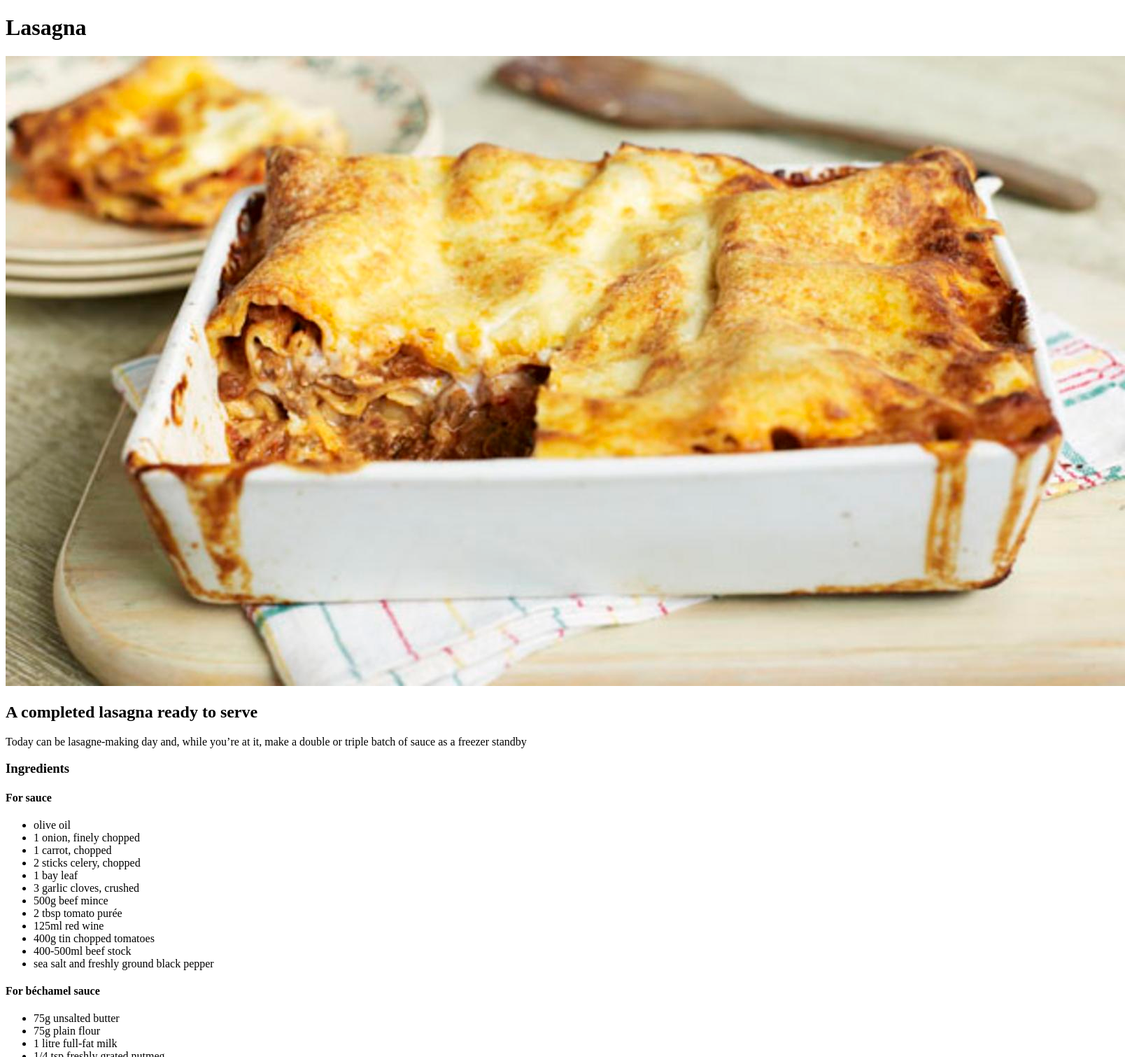
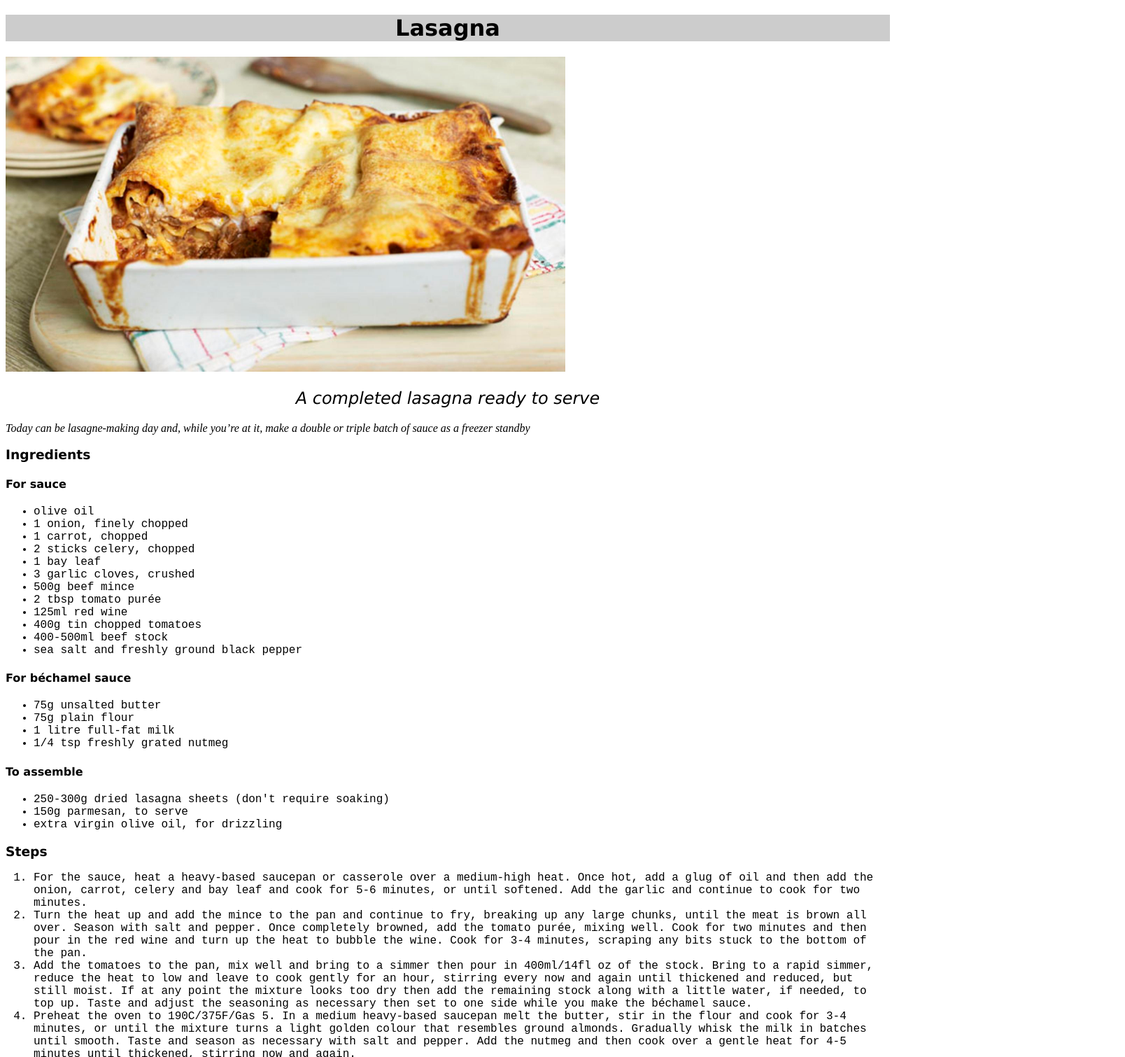
Before and after one commit to Veronfc/odin-recipes, a plain HTML site: page recipes/lasagna.html in a window 1280 px wide. Shown: the top 1510 px of the page at 70% size, 1608 px wide, since content can reach past the window. Drawn offline with Linux system fonts and the light colour scheme.

Commit message:
add styles to recipe pages and index

```diff
--- /dev/null
+++ b/index-styles.css
@@ -0,0 +1,15 @@
+html{
+    font-family: Verdana, Geneva, Tahoma, sans-serif;
+}
+
+h1{
+    text-align: center;
+    font-style: italic;
+    background-color: rgba(0, 0, 0, 0.2);
+}
+
+ul{
+    font-size: larger:
+    font-family: 'Courier New', Courier, monospace;
+    font-variant: small-caps;
+}
--- a/recipes/lasagna.html
+++ b/recipes/lasagna.html
@@ -3,6 +3,7 @@
     <head>
         <meta charset="utf-8">
         <title>Lasagna</title>
+        <link rel="stylesheet" href="styles.css">
     </head>
     <body>
         <h1>Lasagna</h1>
--- /dev/null
+++ b/recipes/styles.css
@@ -0,0 +1,34 @@
+html{
+    font-family: Verdana, Geneva, Tahoma, sans-serif;
+}
+
+h1{
+    text-align: center;
+    background-color: rgba(0, 0, 0, 0.2);
+}
+
+img{
+    height: auto;
+    width: 800px;
+}
+
+h2{
+    font-weight: lighter;
+    font-style: italic;
+    text-align: center;
+}
+
+p{
+    font-family:'Times New Roman', Times, serif;
+    font-style: italic;
+}
+
+ul{
+    font-family: 'Courier New', Courier, monospace;
+    font-size: medium;
+}
+
+ol{
+    font-family: 'Courier New', Courier, monospace;
+    font-size: medium;
+}
```
Also changed, not shown: index.html (+1 -0 lines), recipes/beef-stew.html (+1 -0 lines), recipes/cottage-pie.html (+1 -0 lines).
